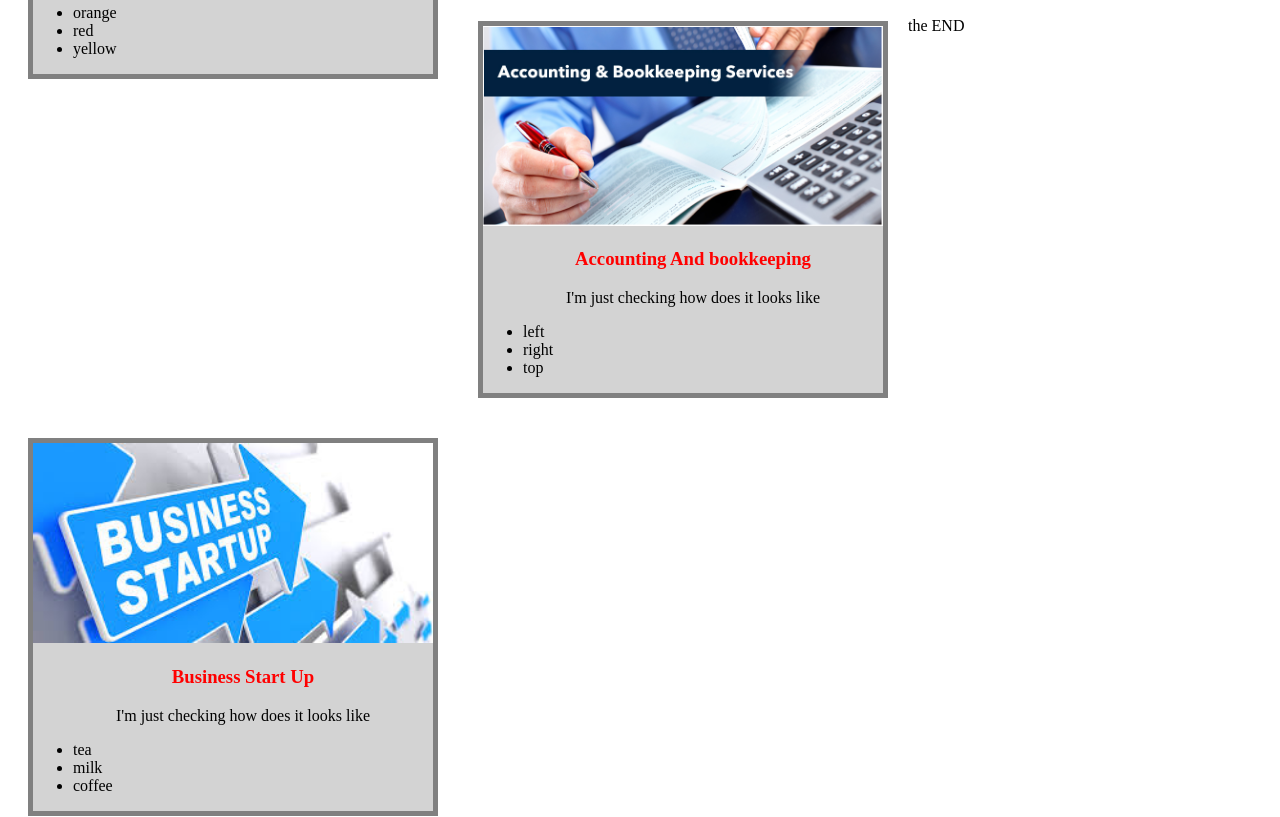
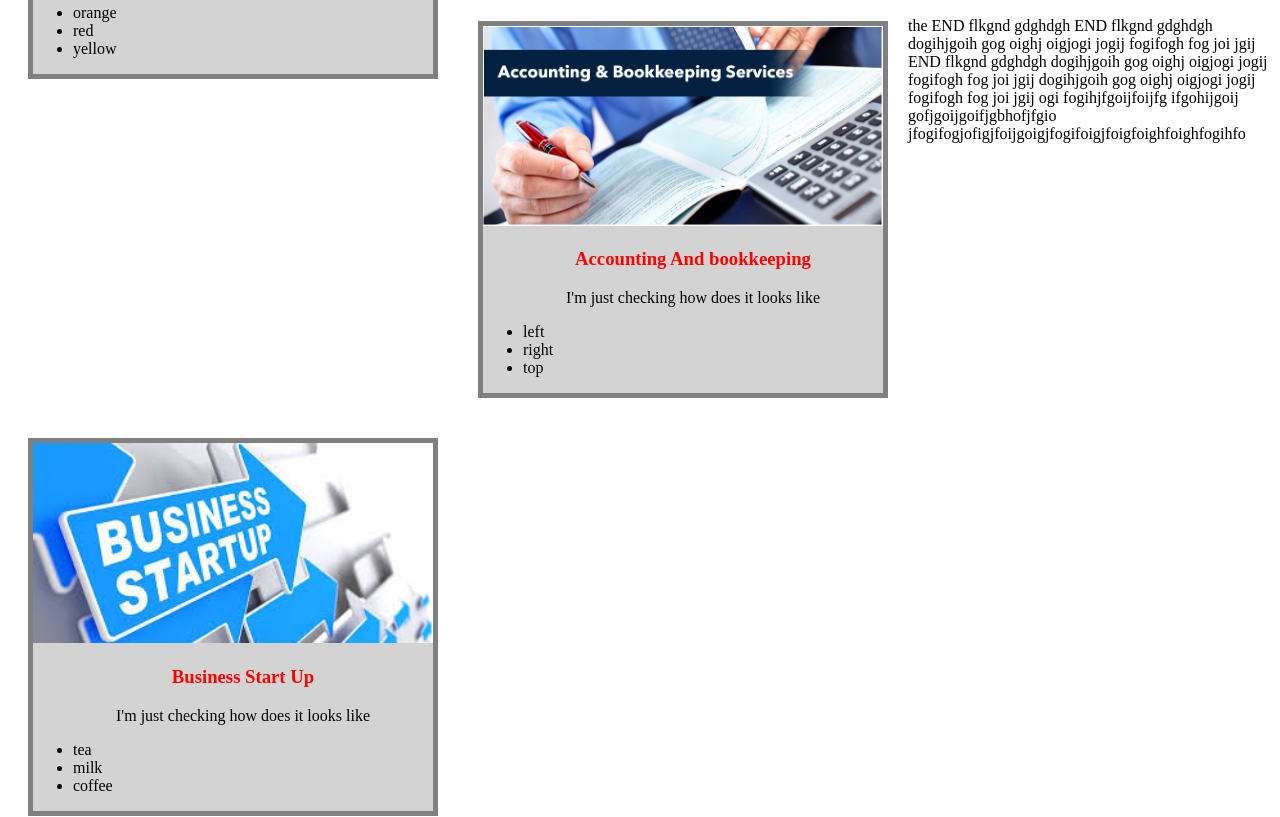
Before and after one commit to sundusaaa/project2, a plain HTML site: page index.html in a window 1280 px wide. Shown: the part 1085-1902 px from the top of the page. Drawn offline with Linux system fonts and the light colour scheme.

Commit message:
Update index.html

```diff
--- a/index.html
+++ b/index.html
@@ -149,7 +149,7 @@
 
 
 
-<p> the END </P>
+<p> the END flkgnd gdghdgh END flkgnd gdghdgh dogihjgoih gog oighj oigjogi jogij fogifogh fog joi jgij  END flkgnd gdghdgh dogihjgoih gog oighj oigjogi jogij fogifogh fog joi jgij dogihjgoih gog oighj oigjogi jogij fogifogh fog joi jgij ogi fogihjfgoijfoijfg ifgohijgoij gofjgoijgoifjgbhofjfgio jfogifogjofigjfoijgoigjfogifoigjfoigfoighfoighfogihfo </P>
 
 
 
```
